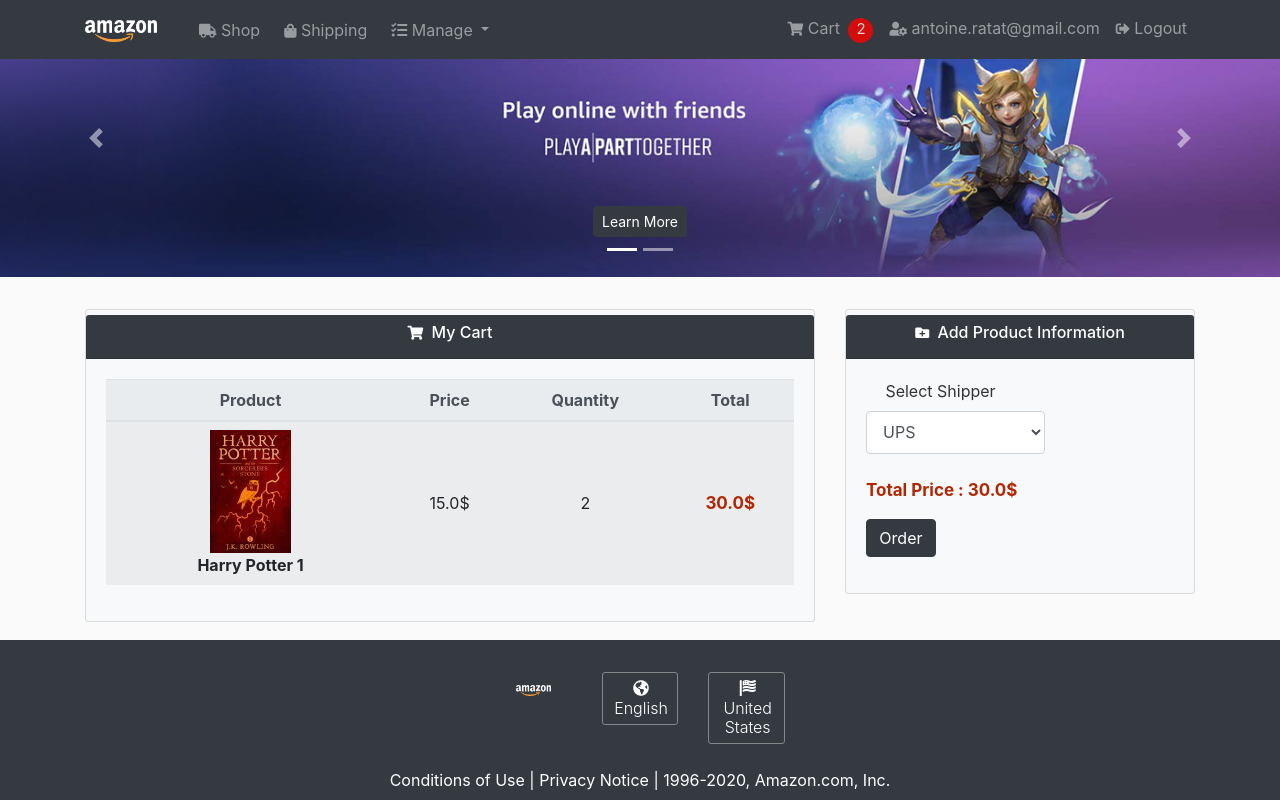
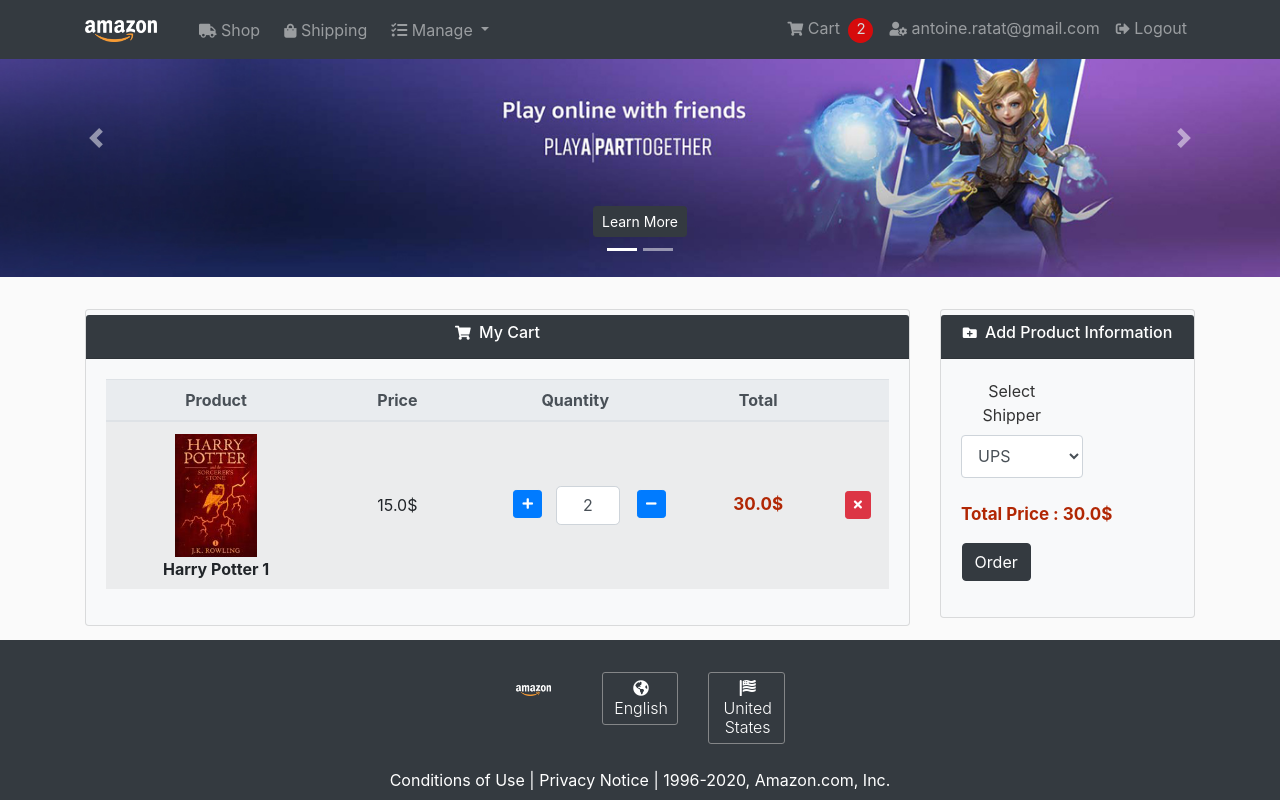
Before and after one commit to antoineGH/shipping_flask, a Flask app: page /cart in a window 1280 px wide. Run offline with Flask 2, Linux system fonts and the light colour scheme; a user stored in the database is signed in; data comes from the database, SQL or seed files in the repository; both versions use the stored data as it was after the commit; some libraries are stand-ins or nearby versions.

Commit message:
Update Cart Functionnalities / Quantity / Total

```diff
--- a/flask_blog/forms.py
+++ b/flask_blog/forms.py
@@ -117,7 +117,13 @@ class DeleteAccountForm(FlaskForm):
 class AddOrderForm(FlaskForm):
     quantity = IntegerField('Quantity', validators=[DataRequired(), NumberRange(min=0, max=10)], render_kw={"placeholder": "1"})
     product_id = HiddenField('Product_ID')
+    order_details_id = HiddenField('Order Details ID')
     submit = SubmitField('Add to cart')
+
+class UpdateOrderForm(FlaskForm):
+    quantity = IntegerField('Quantity', validators=[DataRequired(), NumberRange(min=0, max=10)])
+    order_details_id = HiddenField('Order Details ID')
+    update = SubmitField('Update')
 
 class CreateOrderForm(FlaskForm):
     shipper_choice = get_shipper_choice()
@@ -128,6 +134,13 @@ class CreateOrderForm(FlaskForm):
         super(CreateOrderForm, self).__init__(*args, **kwargs)
         self.shipper_id.choices = get_shipper_choice()
 
+class DeleteOrderForm(FlaskForm):
+    order_details_id =  HiddenField('Delete Product ID')
+    delete = SubmitField('Remove')
+
 class GenInvoiceForm(FlaskForm):
     order_number = HiddenField('Order Number')
     submit = SubmitField('Order')
+
+class FilterForm(FlaskForm):
+    filter = HiddenField('Filter')
--- a/flask_blog/routes.py
+++ b/flask_blog/routes.py
@@ -4,7 +4,7 @@ from PIL import Image
 from flask import render_template, url_for, flash, redirect, request, make_response, abort
 import pdfkit
 from flask_blog import app, db, bcrypt
-from flask_blog.forms import ShippingForm, ShipperForm, DeleteShipperForm, CategoryForm, DeleteCategoryForm, ProductForm, DeleteProductForm, RegistrationForm, LoginForm, UpdateAccountForm, DeleteAccountForm, AddOrderForm, CreateOrderForm, GenInvoiceForm
+from flask_blog.forms import ShippingForm, ShipperForm, DeleteShipperForm, CategoryForm, DeleteCategoryForm, ProductForm, DeleteProductForm, RegistrationForm, LoginForm, UpdateAccountForm, DeleteAccountForm, AddOrderForm, CreateOrderForm, GenInvoiceForm, FilterForm, DeleteOrderForm, UpdateOrderForm
 from flask_blog.models import Shipping, User, Orders, OrderDetails, Products, Category, Shipper
 from flask_blog.functions import compare_shipping, get_category_choice, save_picture, save_picture_product, gen_order_number, calc_total_user, calc_total_item
 from flask_login import login_user, current_user, logout_user, login_required
@@ -176,32 +176,53 @@ def account():
 @app.route('/shop', methods=['GET','POST'])
 def shop():
     page = request.args.get('page', 1, type=int)
-    products = Products.query.paginate(per_page=8, page=page)
+    filter_str = request.args.get('filter_str', None, type=str)
     form = AddOrderForm()
+    filterform = FilterForm()
 
     if request.method == 'GET':
         form.quantity.data = 1
 
     if current_user.is_authenticated:
-        if 'asc' in request.form:
+        if filterform.filter.data == 'asc' :
+            print('asc form')
             products = Products.query.order_by(Products.unit_price.asc()).paginate(per_page=8, page=page)
-            return render_template('shop.html', title='Shop', products=products, form=form )
-            print("asc")
+            return render_template('shop.html', title='Shop', products=products, form=form, filter_str='asc', filterform=filterform )
 
-        if 'desc' in request.form:
+        elif filterform.filter.data == 'desc':
+            print('desc form')
             products = Products.query.order_by(Products.unit_price.desc()).paginate(per_page=8, page=page)
-            return render_template('shop.html', title='Shop', products=products, form=form)
-            print("desc")
+            return render_template('shop.html', title='Shop', products=products, form=form, filter_str='desc', filterform=filterform)
 
-        if 'az' in request.form:
+        elif filterform.filter.data == 'az':
+            print('az form')
             products = Products.query.order_by(Products.product_name.asc()).paginate(per_page=8, page=page)
-            return render_template('shop.html', title='Shop', products=products, form=form )
-            print("asc")
+            return render_template('shop.html', title='Shop', products=products, form=form, filter_str='az', filterform=filterform )
 
-        if 'za' in request.form:
+        elif filterform.filter.data == 'za':
+            print('za form')
             products = Products.query.order_by(Products.product_name.desc()).paginate(per_page=8, page=page)
-            return render_template('shop.html', title='Shop', products=products, form=form)
-            print("desc")
+            return render_template('shop.html', title='Shop', products=products, form=form, filter_str='za', filterform=filterform)
+
+        elif filter_str == 'asc':
+            print('asc not form')
+            products = Products.query.order_by(Products.unit_price.asc()).paginate(per_page=8, page=page)
+            return render_template('shop.html', title='Shop', products=products, form=form, filter_str='asc', filterform=filterform )
+
+        elif filter_str == 'desc':
+            print('desc not form')
+            products = Products.query.order_by(Products.unit_price.desc()).paginate(per_page=8, page=page)
+            return render_template('shop.html', title='Shop', products=products, form=form, filter_str='desc', filterform=filterform)
+
+        elif filter_str == 'az':
+            print('az not form')
+            products = Products.query.order_by(Products.product_name.asc()).paginate(per_page=8, page=page)
+            return render_template('shop.html', title='Shop', products=products, form=form, filter_str='az', filterform=filterform )
+
+        elif filter_str == 'za':
+            print('za not form')
+            products = Products.query.order_by(Products.product_name.desc()).paginate(per_page=8, page=page)
+            return render_template('shop.html', title='Shop', products=products, form=form, filter_str='za', filterform=filterform)
 
         if form.validate_on_submit():
             product = Products.query.filter_by(product_id=form.product_id.data).first()
@@ -221,22 +242,25 @@ def shop():
 
             db.session.add(orderdetails)
             db.session.commit()
+            flash('You\'ve just added {} to your cart'.format(product.product_name), 'success')
             return redirect(url_for('shop'))
 
-    elif form.validate_on_submit() or 'asc' in request.form or 'desc' in request.form or 'az' in request.form or 'za' in request.form:
+    elif form.validate_on_submit() or filterform.validate_on_submit():
         flash('Please Log In to Add in your Cart.', 'warning')
         return redirect(url_for('login'))
 
-    return render_template('shop.html', title='Shop', products=products, form=form)
+    products = Products.query.paginate(per_page=8, page=page)
+
+
+    return render_template('shop.html', title='Shop', products=products, form=form, filter_str=filter_str, filterform=filterform)
 
 @app.route('/cart', methods=['GET','POST'])
 def cart():
     form = CreateOrderForm()
+    form_delete= DeleteOrderForm()
+    form_update= UpdateOrderForm()
     orderuser = OrderDetails.query.filter_by(user_id=current_user.user_id).all()
     order_details = OrderDetails.query.filter_by(user_id=current_user.user_id).all()
-
-    total_item = calc_total_item(orderuser)
-    total_user = calc_total_user(orderuser)
 
     if form.validate_on_submit():
         if current_user.is_authenticated:
@@ -246,6 +270,7 @@ def cart():
 
             for order_detail in order_details:
                 order_detail.order_id = order.order_id
+                order_detail.quantity = form_update.quantity.data
                 order_detail.user_id = 9999
             db.session.commit()
             return redirect(url_for('confirm'))
@@ -254,7 +279,48 @@ def cart():
             flash('Please Log In to Add to Cart.', 'warning')
             return redirect(url_for('login'))
 
-    return render_template('cart.html', title='Cart', form=form, order_details=order_details, total_user=total_user, total_item=total_item)
+    if form_update.update.data:
+        if request.form['update'] == 'plus':
+            to_update = OrderDetails.query.filter_by(user_id=current_user.user_id).filter_by(order_details_id=form_update.order_details_id.data).first()
+            to_update.quantity = sum([to_update.quantity], start=1)
+            to_update.total = 0
+            to_update.total += (to_update.quantity * to_update.price)
+            db.session.commit()
+            total_item = calc_total_item(orderuser)
+            total_user = calc_total_user(orderuser)
+            return redirect(url_for('cart'))
+
+        elif request.form['update'] == 'minus':
+            to_update = OrderDetails.query.filter_by(user_id=current_user.user_id).filter_by(order_details_id=form_update.order_details_id.data).first()
+            to_update.quantity = sum([to_update.quantity], start=-1)
+            to_update.total = 0
+            to_update.total += (to_update.quantity * to_update.price)
+
+            if to_update.total == 0:
+                to_delete = OrderDetails.query.filter_by(user_id = current_user.user_id).filter_by(order_details_id=to_update.order_details_id).all()
+
+                for delete in to_delete:
+                    OrderDetails.query.filter_by(order_details_id=delete.order_details_id).delete()
+
+            db.session.commit()
+
+            return redirect(url_for('cart'))
+        else:
+            pass
+
+
+    if form_delete.delete.data and form_delete.validate_on_submit():
+            todelete = OrderDetails.query.filter_by(user_id=current_user.user_id).filter_by(order_details_id=form_delete.order_details_id.data).all()
+            for delete in todelete:
+                OrderDetails.query.filter_by(order_details_id=delete.order_details_id).delete()
+            db.session.commit()
+            flash('Successfully deleted from your cart', 'success')
+            return redirect(url_for('cart'))
+
+    total_item = calc_total_item(orderuser)
+    total_user = calc_total_user(orderuser)
+
+    return render_template('cart.html', title='Cart', form=form, form_delete=form_delete, order_details=order_details, total_user=total_user, total_item=total_item, form_update=form_update)
 
 @app.route('/logout')
 def logout():
--- a/flask_blog/static/main.css
+++ b/flask_blog/static/main.css
@@ -19,7 +19,7 @@ body {
 }
 
 .img_cart {
-    width: 30%;
+    width: 40%;
 }
 
 .form-control-lg {
@@ -36,6 +36,21 @@ body {
     height: calc(2.075rem + 2px);
     width: 50%;
     margin-left: 40%;
+}
+
+@media (max-width:500px) {
+
+    .form-control-quantity-cart {
+        height: calc(2.3rem + 2px);
+        display:none;
+    }
+}
+
+
+
+.form-control-quantity-cart {
+    height: calc(2.3rem + 2px);
+    margin-left: 20%;
 }
 
 .form-control-choice {
@@ -142,6 +157,10 @@ delete-shipper span {
         width: 45%;
         margin-bottom: 1px;
         margin-top:10px
+    }
+
+    .form-cart-mobile{
+        display:none;
     }
 }
 
--- a/flask_blog/templates/cart.html
+++ b/flask_blog/templates/cart.html
@@ -1,7 +1,7 @@
 {% extends 'layout.html' %}
 {% block content %}
 <div class="row">
-    <div class="col-12 col-md-8">
+    <div class="col-12 col-md-9">
         <div class="card bg-light mb-3">
             <div class="card-header">
                 <h6><i class="fas fa-shopping-cart fa-sm mr-1"></i> My Cart</h6>
@@ -12,9 +12,10 @@
                     <thead class="thead-light">
                         <tr>
                             <th scope="col">Product</th>
-                            <th scope="col">Price</th>
+                            <th scope="col"><div class="ml-md-4">Price</div></th>
                             <th scope="col">Quantity</th>
-                            <th scope="col">Total</th>
+                            <th scope="col"><div class="mr-md-3">Total</div></th>
+                            <th scope="col"></th>
                         </tr>
                     </thead>
                     {% else %}
@@ -24,13 +25,41 @@
                         {% for order in order_details %}
                         <tr>
                             <td>
-                                <a href="#"><img class="img_cart" src={{url_for('static', filename='products_pics/' +  order.product.image_product)}}></a>
+                                <a href="#"><img class="img_cart mt-2 mt-md-1" src={{url_for('static', filename='products_pics/' +  order.product.image_product)}}></a>
                                 <div class="font-weight-bold">{{ order.product.product_name }}</div>
                             </td>
-                            <td>{{ order.price }}$</td>
-                            <td>{{ order.quantity }}</td>
+                            <td><div class="ml-md-4">{{ order.price }}$</div></td>
                             <td>
-                                <div class="price_tag font-weight-bold">{{ order.total }}$</div>
+                                <div class="row text-center justify-content-center">
+                                    <div class="col-12 col-md-7">
+                                        <form method="POST" action="">
+                                            <div class="row text-center justify-content-center">
+                                                <div class="col-md-2">
+                                                    <button type=submit name="update" value="plus" class="btn btn-sm btn-primary buy_button fa-xs mt-1"><i class="fas fa-plus"></i></button>
+                                                </div>
+                                                <div class="col-md-7">
+                                                    <div class="text-center form-control form-control-lg form-control-quantity-cart">{{ order.quantity }}</div>
+                                                    <div class="text-center form-cart-mobile">{{ order.quantity }}</div>
+                                                    {{ form_update.csrf_token() }}
+                                                    {{ form_update.order_details_id(value=order.order_details_id) }}
+                                                </div>
+                                                <div class="col-md-2">
+                                                    <button type=submit name="update" value="minus" class="btn btn-sm btn-primary buy_button fa-xs mt-1"><i class="fas fa-minus"></i></button>
+                                                </div>
+                                            </div>
+                                        </form>
+                                    </div>
+                                </div>
+                            </td>
+                            <td>
+                                <div class="price_tag font-weight-bold"><div class="mr-md-3">{{ order.total }}$</div></div>
+                            </td>
+                            <td>
+                                <form method="POST" action="">
+                                    {{ form_delete.csrf_token() }}
+                                    {{ form_delete.order_details_id(value=order.order_details_id) }}
+                                    <button type=submit name="delete" value="delete" class="btn btn-sm btn-danger buy_button fa-xs"><i class="fas fa-times"></i></button>
+                                </form>
                             </td>
                         </tr>
                         {% endfor %}
@@ -40,7 +69,7 @@
         </div>
     </div>
     {% if order_details %}
-    <div class="col-12 col-md-4">
+    <div class="col-12 col-md-3">
         <form method="POST" action="" , enctype="multipart/form-data">
             {{ form.hidden_tag() }}
             <div class="card bg-light mb-3">
@@ -67,7 +96,7 @@
                             <div class="col-12 col-md-12 mt-4 text-left">
                                 <div class="price_tag font-weight-bold">Total Price : {{ total_user }}$</div>
                             </div>
-                            <div class="col-12 col-md-3 mt-3">
+                            <div class="col-12 col-md-3 mt-3 ml-4">
                                 {{ form.submit(class="btn btn-dark submit-product") }}
                             </div>
                         </div>
--- a/flask_blog/templates/category.html
+++ b/flask_blog/templates/category.html
@@ -75,7 +75,8 @@
                                     <form method="POST" action="">
                                         {{ form_delete.csrf_token() }}
                                         {{ form_delete.category_delete_id(value=elem.category_id) }}
-                                        {{ form_delete.delete(class="btn btn-danger") }}
+                                        <!--{{ form_delete.delete(class="btn btn-danger") }}-->
+                                        <button type=submit name="delete" value="delete" class="btn btn-sm btn-danger buy_button fa-xs"><i class="fas fa-times"></i></button>
                                     </form>
                                 </td>
                             </tr>
--- a/flask_blog/templates/product.html
+++ b/flask_blog/templates/product.html
@@ -116,7 +116,8 @@
                                     <form method="POST" action="">
                                         {{ form_delete.csrf_token() }}
                                         {{ form_delete.product_delete_id(value=elem.product_id) }}
-                                        {{ form_delete.delete(class="btn btn-danger") }}
+                                        <!--{{ form_delete.delete(class="btn btn-danger") }}-->
+                                        <button type=submit name="delete" value="delete" class="btn btn-sm btn-danger buy_button fa-xs"><i class="fas fa-times"></i></button>
                                     </form>
                                 </td>
                             </tr>
--- a/flask_blog/templates/shippers.html
+++ b/flask_blog/templates/shippers.html
@@ -75,7 +75,8 @@
                                         <form method="POST" action="">
                                             {{ form_delete.csrf_token() }}
                                             {{ form_delete.shipper_delete_id(value=elem.shipper_id) }}
-                                            {{ form_delete.delete(class="btn btn-danger") }}
+                                            <!--{{ form_delete.delete(class="btn btn-danger") }}-->
+                                            <button type=submit name="delete" value="delete" class="btn btn-sm btn-danger buy_button fa-xs"><i class="fas fa-times"></i></button>
                                         </form>
                                     </td>
                                 </tr>
```
Also changed, not shown: flask_blog/templates/shop.html (+28 -4 lines), flask_blog/site.db.
